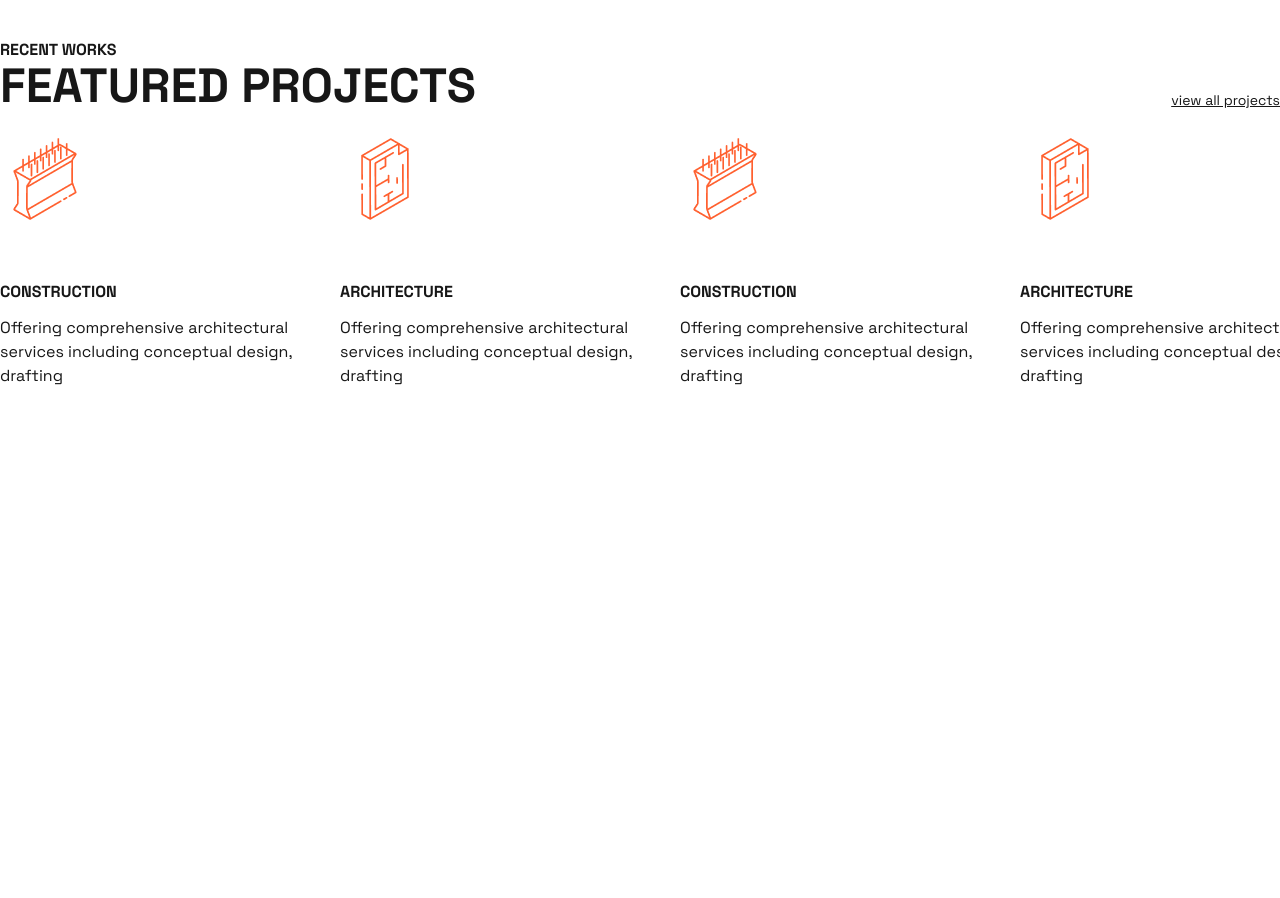
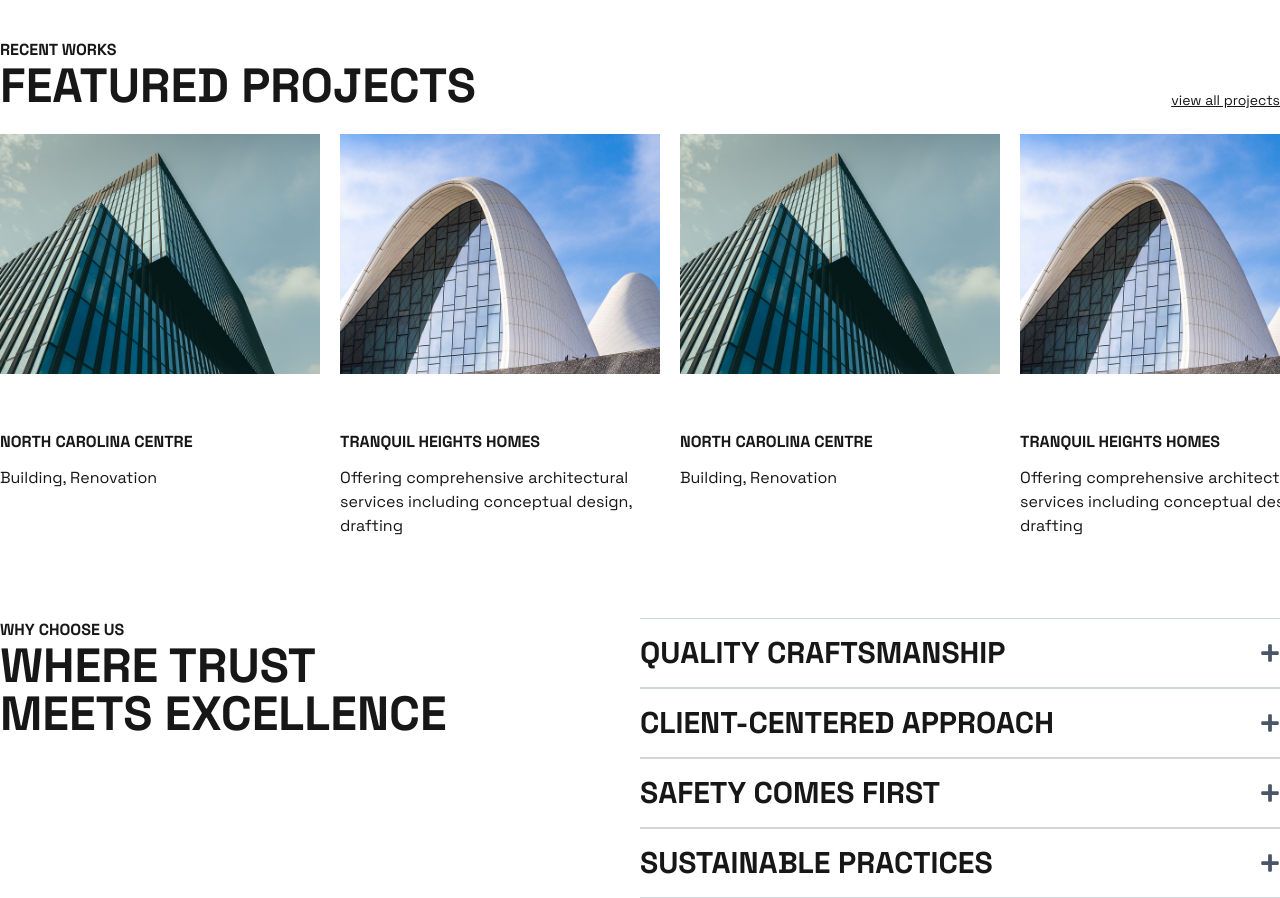
Before and after one commit to tanvirgeek/structa, a Next.js app: page / in a window 1280 px wide. Shown: the part 2540-3438 px from the top of the page. Before the commit the page ends 2928 px from the top, so only its background shows below. Built offline with nearby package versions, Linux system fonts and the light colour scheme; a web font is replaced by a local one.

Commit message:
Why Choose Us

```diff
--- a/src/app/page.tsx
+++ b/src/app/page.tsx
@@ -4,6 +4,7 @@ import Hero from "@/components/Hero";
 import Services from "@/components/Services";
 import TotalProjects from "@/components/TotalProjects";
 import VisionMission from "@/components/VisionMission";
+import WhyChooseUs from "@/components/WhyChooseUs";
 
 export default function Home() {
   return (
@@ -14,6 +15,7 @@ export default function Home() {
       <VisionMission />
       <TotalProjects />
       <FeaturedProjects />
+      <WhyChooseUs />
     </div>
   );
 }
--- a/src/components/FeaturedProject.tsx
+++ b/src/components/FeaturedProject.tsx
@@ -13,12 +13,12 @@ const FeaturedProject: React.FC<FeaturedProps> = ({
   description,
 }) => {
   return (
-    <div>
+    <div className="max-w-[320px]">
       <Image
         src={imageSrc}
         alt="Image"
-        width={90}
-        height={90}
+        width={320}
+        height={320}
         className="pb-14"
       />
       <h5 className="uppercase font-sans font-bold mb-3">{title}</h5>
--- a/src/components/FeaturedProjects.tsx
+++ b/src/components/FeaturedProjects.tsx
@@ -4,50 +4,24 @@ import FeaturedProject from "./FeaturedProject";
 
 const featuredProjects = [
   {
-    imageSrc: "/construction.png",
-    title: "Construction",
+    imageSrc: "/project1.png",
+    title: "North Carolina Centre",
+    description: "Building, Renovation",
+  },
+  {
+    imageSrc: "/project2.png",
+    title: "Tranquil Heights Homes",
     description:
       "Offering comprehensive architectural services including conceptual design, drafting",
   },
   {
-    imageSrc: "/arch.png",
-    title: "Architecture",
-    description:
-      "Offering comprehensive architectural services including conceptual design, drafting",
+    imageSrc: "/project1.png",
+    title: "North Carolina Centre",
+    description: "Building, Renovation",
   },
   {
-    imageSrc: "/construction.png",
-    title: "Construction",
-    description:
-      "Offering comprehensive architectural services including conceptual design, drafting",
-  },
-  {
-    imageSrc: "/arch.png",
-    title: "Architecture",
-    description:
-      "Offering comprehensive architectural services including conceptual design, drafting",
-  },
-  {
-    imageSrc: "/construction.png",
-    title: "Construction",
-    description:
-      "Offering comprehensive architectural services including conceptual design, drafting",
-  },
-  {
-    imageSrc: "/arch.png",
-    title: "Architecture",
-    description:
-      "Offering comprehensive architectural services including conceptual design, drafting",
-  },
-  {
-    imageSrc: "/construction.png",
-    title: "Construction",
-    description:
-      "Offering comprehensive architectural services including conceptual design, drafting",
-  },
-  {
-    imageSrc: "/arch.png",
-    title: "Architecture",
+    imageSrc: "/project2.png",
+    title: "Tranquil Heights Homes",
     description:
       "Offering comprehensive architectural services including conceptual design, drafting",
   },
@@ -73,7 +47,7 @@ const FeaturedProjects = () => {
             {featuredProjects.map((item, index) => (
               <div
                 key={index}
-                className="min-w-[280px] max-w-[320px] flex-shrink-0"
+                className="min-w-[320px] flex-shrink-0"
               >
                 <FeaturedProject
                   imageSrc={item.imageSrc}
--- /dev/null
+++ b/src/components/ToggleDetail.tsx
@@ -0,0 +1,43 @@
+"use client";
+import { useState } from "react";
+import { FaPlus, FaTimes } from "react-icons/fa";
+
+export default function ToggleDetail({
+  title,
+  description,
+}: {
+  title: string;
+  description: string;
+}) {
+  const [isOpen, setIsOpen] = useState(false);
+
+  return (
+    <div className="w-full border-t border-b border-gray-300 py-4">
+      {/* Header */}
+      <div
+        className="flex items-center justify-between w-full cursor-pointer"
+        onClick={() => setIsOpen(!isOpen)}
+      >
+        <h2 className="text-xl font-semibold">{title}</h2>
+        <div className="text-gray-600">
+          {isOpen ? (
+            <FaTimes className="w-5 h-5" />
+          ) : (
+            <FaPlus className="w-5 h-5" />
+          )}
+        </div>
+      </div>
+
+      {/* Animated detail section */}
+      <div
+        className={`transition-max-height duration-500 ease-in-out overflow-hidden ${
+          isOpen ? "max-h-96 mt-4" : "max-h-0"
+        }`}
+      >
+        <div className="text-gray-700">
+          <p>{description}</p>
+        </div>
+      </div>
+    </div>
+  );
+}
--- /dev/null
+++ b/src/components/WhyChooseUs.tsx
@@ -0,0 +1,34 @@
+import React from "react";
+import ToggleDetail from "./ToggleDetail";
+
+const WhyChooseUs = () => {
+  return (
+    <div className="container flex mx-auto pt-5 md:pt-20 flex-col md:flex-row gap-3 px-4 md:px-0 justify-between">
+      <div>
+        <h6>why choose us</h6>
+        <h1>Where trust</h1>
+        <h1>meets excellence</h1>
+      </div>
+      <div className="w-[50%]">
+        <ToggleDetail
+          title="Quality craftsmanship"
+          description="Our team of skilled professionals embraces technologies and methodologies to enhance efficiency, minimize impact optimize project outcomes. Designing, streamlining construction processes or integrating smart solutions."
+        />
+        <ToggleDetail
+          title="Client-centered approach"
+          description="Our team of skilled professionals embraces technologies and methodologies to enhance efficiency, minimize impact optimize project outcomes. Designing, streamlining construction processes or integrating smart solutions."
+        />
+        <ToggleDetail
+          title="Safety comes first"
+          description="Our team of skilled professionals embraces technologies and methodologies to enhance efficiency, minimize impact optimize project outcomes. Designing, streamlining construction processes or integrating smart solutions."
+        />
+        <ToggleDetail
+          title="Sustainable practices"
+          description="Our team of skilled professionals embraces technologies and methodologies to enhance efficiency, minimize impact optimize project outcomes. Designing, streamlining construction processes or integrating smart solutions."
+        />
+      </div>
+    </div>
+  );
+};
+
+export default WhyChooseUs;
```
Also changed, not shown: public/project1.png (added), public/project2.png (added).
